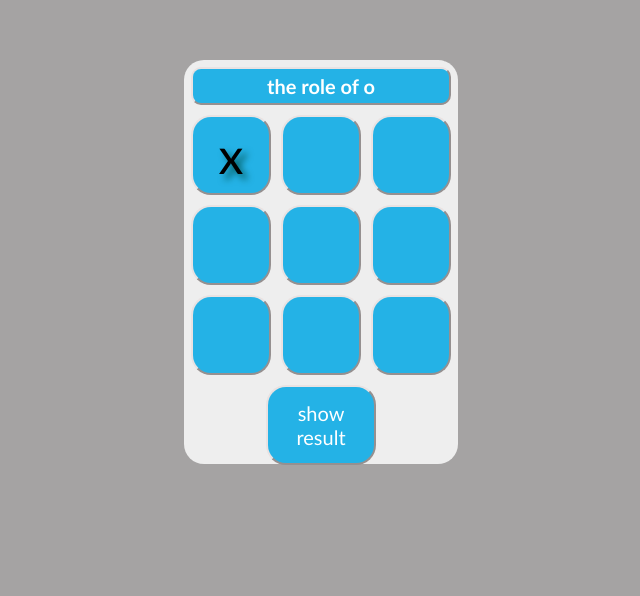
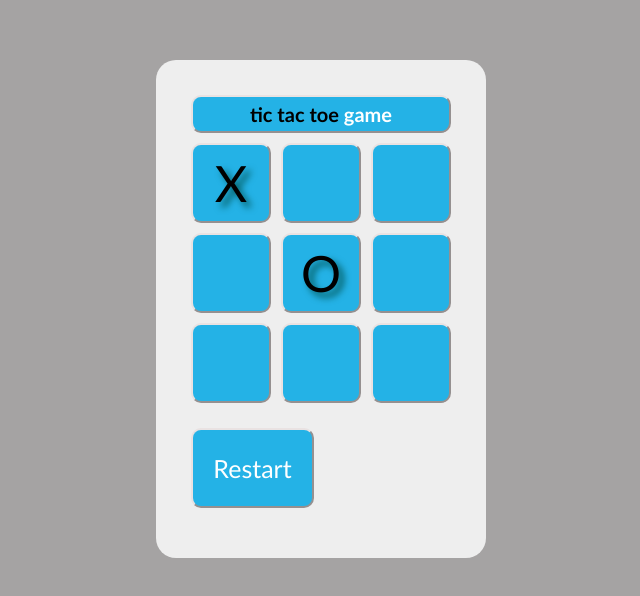
Before and after one commit to Amr-Zain/Tic-tac-toe-with-AI, a plain HTML site: page index.html in a window 1280 px wide. Both pictures are taken after a click on the button 550 px from the left and 155 px from the top of the page. Shown: the whole page, without its empty margins (319-959 px from the left). Drawn offline with Linux system fonts and the light colour scheme.

Commit message:
final version

```diff
--- a/index.html
+++ b/index.html
@@ -6,24 +6,27 @@
         <title>tic tac toe</title>
     </head>
     <body>
-        <div class="game" id="0" >
-            <button class="ass"><span>tic tac toe</span> game</button>
+        <div class="game" id="-1" >
+            <button class="title"><span>tic tac toe</span> game</button>
 
-            <button  class="x" id="1"></button>
-            <button class="x" id="2"></button>
-            <button class="x" id="3"></button>
+            <button class="cell" id="0"></button>
+            <button class="cell" id="1"></button>
+            <button class="cell" id="2"></button>
 
-            <button class="x" id="4"></button>
-            <button class="x" id="5"></button>
-            <button class="x" id="6"></button>
+            <button class="cell" id="3"></button>
+            <button class="cell" id="4"></button>
+            <button class="cell" id="5"></button>
 
-            <button class="x" id="7"></button>
-            <button class="x" id="8"></button>
-            <button class="x" id="9"></button>
+            <button class="cell" id="6"></button>
+            <button class="cell" id="7"></button>
+            <button class="cell" id="8"></button>
 
             <button class="count" id="10"></button>
             <button class="count count1" id="11"></button>
-            <button class="result">show result</button>
+            <button class="restart">Restart</button>
+            <div class="winner">
+                <div class="win-txt"> you win</div>
+            </div>
         </div>
         <script src="./script.js"></script>
     </body>
--- a/main.css
+++ b/main.css
@@ -5,13 +5,14 @@ body {
 .game {
   width: 270px;
   font-weight: 500;
-  height: 400px;
+  height: fit-content;
   background-color: #eee;
   border-radius: 20px;
   margin: 0 auto;
-  padding: 2px;
+  padding: 30px;
+
 }
-.ass {
+.title {
   background-color: rgb(36, 178, 230);
   padding: 5px;
   margin: 5px;
@@ -31,7 +32,7 @@ span {
   font-weight: bold;
   font-size: 20px;
 }
-.x {
+.cell {
   background-color: #24b2e6;
   padding: 5px;
   width: 80px;
@@ -47,7 +48,7 @@ span {
   font-weight: 500;
   font-family: "Gill Sans", "Gill Sans MT", Calibri, "Trebuchet MS", sans-serif;
   border: outset 2px #e9e2e2;
-  border-radius: 20px;
+  border-radius: 10px;
 }
 .x:hover {
   background-color: #005758;
@@ -68,26 +69,43 @@ span {
   display: none;
   height: 80px;
   float: left;
-  border-radius: 20px;
+  border-radius: 10px;
 }
 .count1 {
   float: right;
 }
-.result {
+.restart {
   background-color: rgb(36, 178, 230);
   padding: 5px;
   padding: 5px;
-  margin: 5px 0px 0px 80px;
+  margin: 20px 5px ;
+  text-align: center;
   color: white;
   font-weight: 500;
+  display: inline;
   font-family: "Gill Sans", "Gill Sans MT", Calibri, "Trebuchet MS", sans-serif;
   border: outset 2px #e9e2e2;
-  width: 110px;
-  display: block;
-  font-size: 20px;
+  width: 123px;
+  font-size: 25px;
 
   height: 80px;
-  float: left;
   cursor: pointer;
-  border-radius: 20px;
+  border-radius: 10px;
 }
+.winner {
+  background-color: rgb(126, 197, 223 ,.7);
+  display: flex;
+  align-items: center;
+  justify-content: center;
+  color: white;
+  width: 300px;
+  height: 150px;
+  border-radius: 10px;
+  position: absolute;
+  top: 25%;
+  left: 50%;
+  transform: translateX(-50%);
+  font-size: 30px;
+  font-weight: bold;
+  display: none;
+}
--- a/script.js
+++ b/script.js
@@ -1,182 +1,127 @@
-let main="x";
-let sert=[];
-let countx=0;
-let county=0;
-let f1=document.querySelector(".ass");
-let x=document.getElementById("10");
-x.innerHTML=`x is ${countx}`
-let y=document.getElementById("11");
-y.innerHTML=`o is ${county}`;
+let winCases =[ [0, 1, 2],
+                [3, 4, 5],
+                [6, 7, 8],
+                [0, 4, 8],
+                [6, 4, 2],
+                [2, 5, 8],
+                [1, 4, 7],
+                [0, 3, 6] ];
+let humanPlayer = "X";
+let aiPlayer = "O";
+let currentState = [0, 1, 2, 3, 4, 5, 6, 7, 8];
+let restart = document.querySelector(".restart");
+let cells = document.querySelectorAll(".cell");
+let winner =  document.querySelector(".winner");
+let winText = document.querySelector(".win-txt");
 
-// prevent click on header
-let sh =document.getElementById("0");
+restart.addEventListener("click",()=>{
+    currentState = [0, 1, 2, 3, 4, 5, 6, 7, 8];
+    cells.forEach(cell=>{
+        cell.innerText = "";
+        cell.style.backgroundColor = `rgb(36,178,230)`;
+        winner.style.display = "none";
+    });
+})
+
+cells.forEach(cell=>cell.addEventListener("click",cellClick));
+
+function cellClick(event){
+    if(typeof currentState[event.target.id] == "number"){
+        event.target.innerText = humanPlayer;
+        currentState[event.target.id] = humanPlayer;
 
 
 
-function result(){
-        if(f1.innerHTML==="x winner"){
-            countx++;
-            window.localStorage.setItem("x",countx)
-            x.innerHTML=`x is ${countx}`
-            y.innerHTML=`o is ${county}`
+            if(getEmptyCells().length != 0){
+
+                let bestStateIndex = minmax(aiPlayer,currentState).index;
+                document.getElementById(currentState[bestStateIndex]).innerText = aiPlayer;
+                currentState[bestStateIndex] = aiPlayer;
+                let winCase = isWin(aiPlayer,currentState);
+                if(winCase > -1 ){
+                    displayWinner(winCase, aiPlayer);
+                }
+            }else {
+                winText.innerText = `No  Winner`;
+                winner.style.display = "flex";
+            }
+
+
+    }
+
+}
+function isWin(player,node){
+    let playerCells = node.reduce((prv,cell,index)=>{
+        //collecting the cells that the player(ai,humen) had played in
+            return cell == player?  prv.concat(index): prv}
+            ,[])
+
+    for([winCaseIndex,winCase] of winCases.entries()){
+        if(winCase.every(cell=>playerCells.indexOf(cell) > -1)){//if all a win case exist in it
+            winCaseIndex;
+            return winCaseIndex;
+        }
+    }
+    return -1;
+}
+function displayWinner(winCase,player){
+
+        winCases[winCase].forEach(cell => document.getElementById(cell).style.backgroundColor ="green");
+        winText.innerText = `${player} Win`;
+        winner.style.display = "flex";
+
+}
+function getEmptyCells(){
+    return currentState.filter(cell=> typeof cell == "number");
+}
+function minmax(player,newState){
+    let emptyCells = getEmptyCells();
+
+    if(isWin(aiPlayer,newState)> -1){return {cost: 10};}
+    else if(isWin(humanPlayer,newState)> -1){return {cost: -10};}
+    else if(emptyCells.length === 0){return {cost:0};}
+
+    let nodes =[]
+    emptyCells.forEach((cell)=>{
+        let node = {};
+        node.index = newState[cell];//save the position so we can back to it
+        newState[cell] = player;
+
+        if(player == aiPlayer){
+            let result = minmax(humanPlayer,newState);
+            node.cost =result.cost;
+        }
+        else {
+            let result = minmax(aiPlayer,newState);
+            node.cost = result.cost;
         }
 
+        newState[cell] = node.index; //reset the position
+
+        nodes.push(node);
 
 
-    else if(f1.innerHTML==="o winner"){
-            county++;
-            window.localStorage.setItem("o",county)
-            y.innerHTML=`o is ${county}`
-            x.innerHTML=`x is ${countx}`
-        }
+    })
+    let bestStateIndex ,bestCost;
+    if(player === aiPlayer){
+        //get the largest cost
+        bestCost = -100000;
+        nodes.forEach((state,index)=>{
+            if(state.cost > bestCost){
+                bestCost = state.cost;
+                bestStateIndex = index;
+            }
+        })
+    }else {
 
-}
-function endgame(n1,n2,n3){
-    f1.innerHTML=`${sert[n1]} winner`;
-    document.getElementById(n1).style.backgroundColor="green"
-    document.getElementById(n2).style.backgroundColor="green"
-    document.getElementById(n3).style.backgroundColor="green";
-    result()
-
-    for(i=1;i<=9;i++){
-        let f3=document.getElementById(i)
-        f3.onclick=(function(){
-            if(f3.innerHTML!=="x"&&f3.innerHTML!=="o"){
-            f3.innerHTML=""
+        bestCost = 100000;
+        nodes.forEach((state,index)=>{
+            if(state.cost < bestCost){
+                bestCost = state.cost;
+                bestStateIndex = index;
             }
         })
     }
-    setInterval(function(){
-        f1.innerHTML+="*"
-    },1000);
-    setTimeout(function(){
-        location.reload();
 
-    },4000)
-};
-countx=window.localStorage.getItem("x");
-county=window.localStorage.getItem("o");
-let rt=document.querySelector(".result")
-rt.onclick=(function(){
-    sh.style.height="493px"
-if(window.localStorage.getItem("x")||window.localStorage.getItem("o")){
-    let countxx= window.localStorage.getItem("x");
-    countx=countxx
-    x.innerHTML=`x is ${countxx}`;
-    let countyy= window.localStorage.getItem("o");
-    county=countyy
-    y.innerHTML=`o is ${countyy}`;
-    rt.style.backgroundColor="#005758"
+    return nodes[bestStateIndex]
 }
-    let rt2=document.getElementById("10")
-    let rt3=document.getElementById("11")
-    if (rt2.style.display==="block"&&rt3.style.display==="block"){
-        rt2.style.display="none"
-        rt3.style.display="none"
-        rt.innerHTML="show result"
-        rt.style.backgroundColor="#24b2e6";
-        sh.style.height="405px"
-    }
-    else{
-        rt2.style.display="block"
-        rt3.style.display="block"
-        rt.innerHTML="close result"
-
-    }
-})
-
-
-
-
-
-    for(i=1;i<=9;i++){
-        let f2=document.getElementById(i)
-        f2.onclick=function game(){
-        if(main==="x"&&f2.innerHTML=="")
-        {
-            f2.innerHTML="x";
-            main="o"
-            f1.innerHTML="the role of o"
-        }
-        else if(main==="o"&&f2.innerHTML=="")
-        {
-            f2.style.color="red"
-            f2.innerHTML="o";
-            main="x"
-            f1.innerHTML="the role of x"
-        }
-        winner();
-        nowinner();
-        }
-    }
-function winner(){
-    for(i=1;i<=9;i++)
-    {
-        sert[i]=document.getElementById(i).innerHTML;
-    }
-    if(sert[1]==sert[2]&&sert[2]==sert[3]&&sert[1]!=="")
-    {
-        endgame(1,2,3)
-
-    }
-    else if(sert[4]==sert[5]&&sert[5]==sert[6]&&sert[4]!=="")
-    {
-        endgame(4,5,6)
-    }
-    else if(sert[7]==sert[8]&&sert[8]==sert[9]&&sert[7]!=="")
-    {
-        endgame(7,8,9)
-    }
-    else if(sert[1]==sert[4]&&sert[4]==sert[7]&&sert[1]!=="")
-    {
-        endgame(1,4,7)
-    }
-    else if(sert[2]==sert[5]&&sert[5]==sert[8]&&sert[2]!=="")
-    {
-        endgame(2,5,8)
-    }
-    else if(sert[3]==sert[6]&&sert[6]==sert[9]&&sert[9]!=="")
-    {
-        endgame(3,6,9)
-    }
-    else if(sert[1]==sert[5]&&sert[5]==sert[9]&&sert[1]!=="")
-    {
-        endgame(1,5,9)
-    }
-    else if(sert[3]==sert[5]&&sert[5]==sert[7]&&sert[3]!=="")
-    {
-        endgame(3,5,7)
-    }
-
-
-
-}
-function nowinner(){
-    for(i=1;i<=9;i++)
-    {
-        sert[i]=document.getElementById(i).innerHTML;
-    }
-    if(sert[1]!==""&&sert[2]!==""&&sert[4]!==""&&sert[5]!==""&&sert[3]!==""&&sert[6]!==""&&sert[7]!==""&&sert[8]!==""&&sert[9]!=="")
-
-    {
-        for(i=1;i<=9;i++){
-            let f4=document.getElementById(i)
-            f4.onclick=(function(){
-                if(f4.innerHTML=="x"&&f3.innerHTML=="o"){
-
-                }
-            })
-        }
-
-        f1.innerHTML="no winner"
-        setInterval(function(){
-            f1.innerHTML+="*"
-        },1000);
-        setTimeout(function(){
-            location.reload()
-        },4000)
-    }
-
-
-
-}
```
